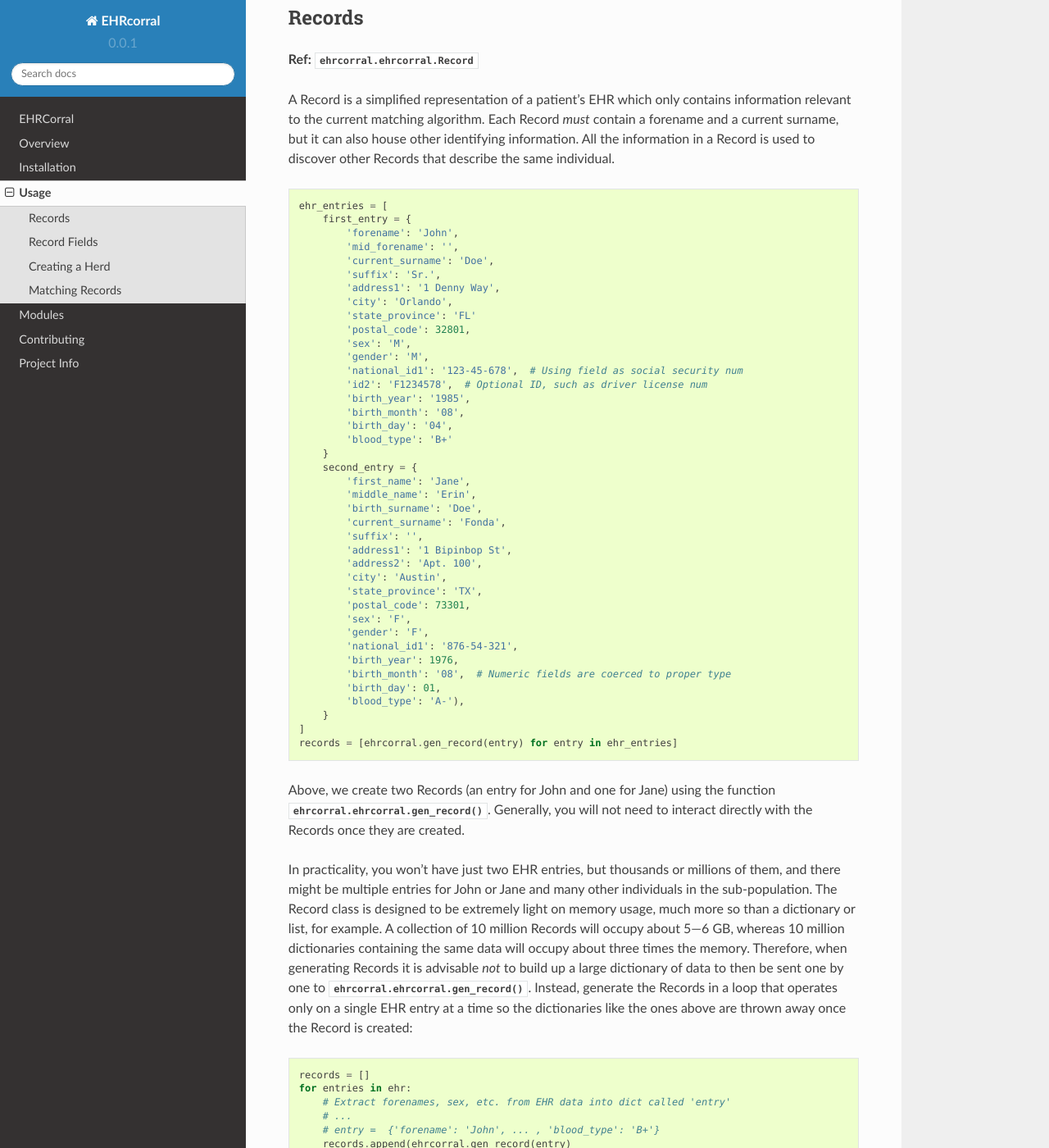
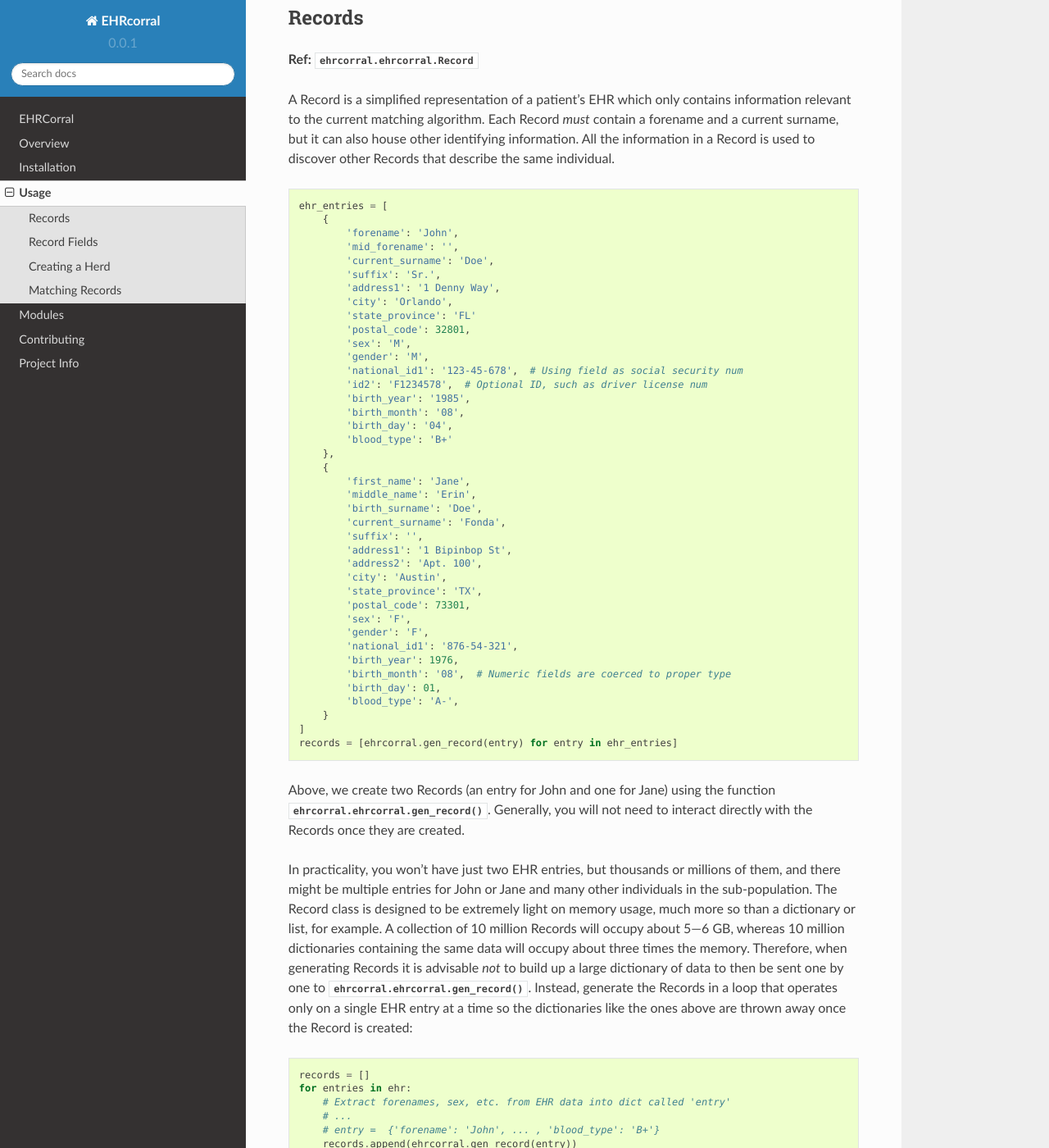
Before and after one commit to nsh87/ehrcorral, a Sphinx documentation site: the page built from docs/usage.rst, in a window 1280 px wide and 1400 px high, scrolled down 534 px. Shown: the whole window at 82% size. Built offline with Sphinx 7.4.7 and the Read the Docs theme 2.0.0, drawn with Linux system fonts in a browser that asks for light colours; formulas are drawn with MathJax 3.

Commit message:
Fix missing parenthesis in Usage docs code example

```diff
--- a/docs/usage.rst
+++ b/docs/usage.rst
@@ -33,7 +33,7 @@ other Records that describe the same individual.
 .. code-block:: python
 
     ehr_entries = [
-        first_entry = {
+        {
             'forename': 'John',
             'mid_forename': '',
             'current_surname': 'Doe',
@@ -50,8 +50,8 @@ other Records that describe the same individual.
             'birth_month': '08',
             'birth_day': '04',
             'blood_type': 'B+'
-        }
-        second_entry = {
+        },
+        {
             'first_name': 'Jane',
             'middle_name': 'Erin',
             'birth_surname': 'Doe',
@@ -68,7 +68,7 @@ other Records that describe the same individual.
             'birth_year': 1976,
             'birth_month': '08',  # Numeric fields are coerced to proper type
             'birth_day': 01,
-            'blood_type': 'A-'),
+            'blood_type': 'A-',
         }
     ]
     records = [ehrcorral.gen_record(entry) for entry in ehr_entries]
@@ -96,7 +96,7 @@ the ones above are thrown away once the Record is created:
         # Extract forenames, sex, etc. from EHR data into dict called 'entry'
         # ...
         # entry =  {'forename': 'John', ... , 'blood_type': 'B+'}
-        records.append(ehrcorral.gen_record(entry)
+        records.append(ehrcorral.gen_record(entry))
 
 Record Fields
 -------------
```
